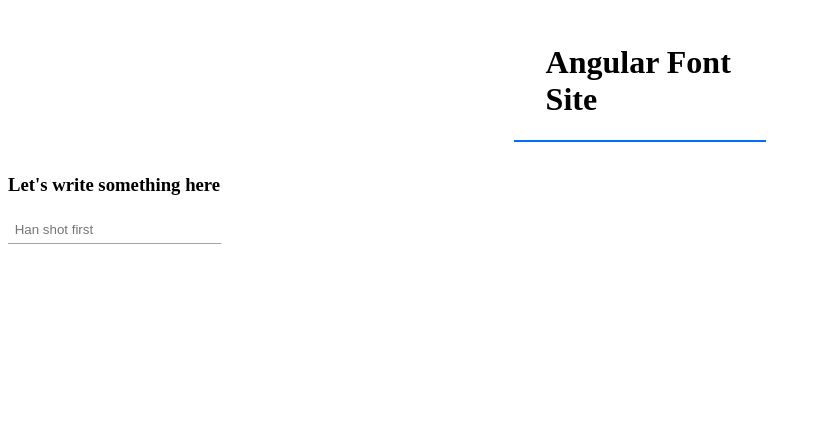
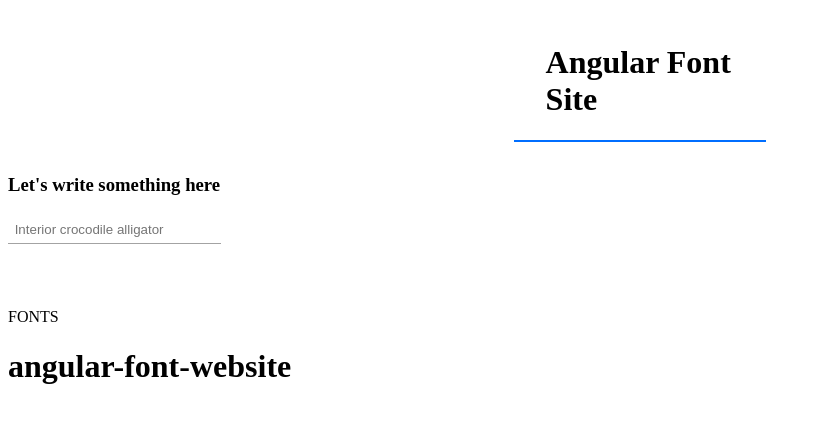
Before and after one commit to oAlerik/Angular-Font-Website, an Angular app: page / in a window 1280 px wide. Shown: the top 422 px of the page, without its empty margins (0-821 px from the left). Built offline with nearby package versions, Linux system fonts and the light colour scheme.

Commit message:
Added random placeholder texts for input field

```diff
--- a/src/app/app.component.html
+++ b/src/app/app.component.html
@@ -1,4 +1,5 @@
 <div>
   <app-heading></app-heading>
   <app-text-field></app-text-field>
+  <app-fonts></app-fonts>
 </div>
--- a/src/app/app.component.ts
+++ b/src/app/app.component.ts
@@ -1,10 +1,8 @@
-import { Component } from '@angular/core';
+import { Component } from "@angular/core";
 
 @Component({
-  selector: 'app-root',
-  templateUrl: './app.component.html',
-  styleUrls: ['./app.component.css']
+  selector: "app-root",
+  templateUrl: "./app.component.html",
+  styleUrls: ["./app.component.css"]
 })
-export class AppComponent {
-  title = 'angular-font-website';
-}
+export class AppComponent {}
--- a/src/app/app.module.ts
+++ b/src/app/app.module.ts
@@ -5,9 +5,10 @@
 import { AppComponent } from "./app.component";
 import { HeadingComponent } from './heading/heading.component';
 import { TextFieldComponent } from './text-field/text-field.component';
+import { FontsComponent } from './fonts/fonts.component';
 
 @NgModule({
-  declarations: [AppComponent, HeadingComponent, TextFieldComponent],
+  declarations: [AppComponent, HeadingComponent, TextFieldComponent, FontsComponent],
   imports: [BrowserModule, FormsModule],
   providers: [],
   bootstrap: [AppComponent]
--- /dev/null
+++ b/src/app/fonts/fonts.component.html
@@ -0,0 +1,4 @@
+<div>
+  <p>FONTS</p>
+  <h1>{{ title }}</h1>
+</div>
--- /dev/null
+++ b/src/app/fonts/fonts.component.scss
@@ -0,0 +1,3 @@
+div {
+  margin-top: 4em;
+}
--- /dev/null
+++ b/src/app/fonts/fonts.component.ts
@@ -0,0 +1,14 @@
+import { Component, OnInit } from "@angular/core";
+
+@Component({
+  selector: "app-fonts",
+  templateUrl: "./fonts.component.html",
+  styleUrls: ["./fonts.component.scss"]
+})
+export class FontsComponent implements OnInit {
+  title = "angular-font-website";
+
+  constructor() {}
+
+  ngOnInit() {}
+}
--- a/src/app/text-field/text-field.component.html
+++ b/src/app/text-field/text-field.component.html
@@ -1,4 +1,4 @@
 <div>
   <h3>Let's write something here</h3>
-  <input type="text" placeholder="Han shot first" />
+  <input type="text" placeholder="{{ placeholderText }}" />
 </div>
--- a/src/app/text-field/text-field.component.ts
+++ b/src/app/text-field/text-field.component.ts
@@ -6,7 +6,23 @@
   styleUrls: ["./text-field.component.scss"]
 })
 export class TextFieldComponent implements OnInit {
+  placeholderText: string = "";
+  randomTexts = [
+    "Han shot first",
+    "What's on your mind?",
+    "Interior crocodile alligator",
+    "Android > iOS",
+    "Lorem ipsum sit dolor amet",
+    "I'm walkin' here!",
+    "Bond. James Bond.",
+    "Here's Johnny!",
+    "*Cat noises*"
+  ];
+  randNum: number = Math.floor(Math.random() * this.randomTexts.length);
+
   constructor() {}
 
-  ngOnInit() {}
+  ngOnInit() {
+    this.placeholderText = this.randomTexts[this.randNum];
+  }
 }
```
Also changed, not shown: 1 other file (tests, documents, lock files or other folders).
